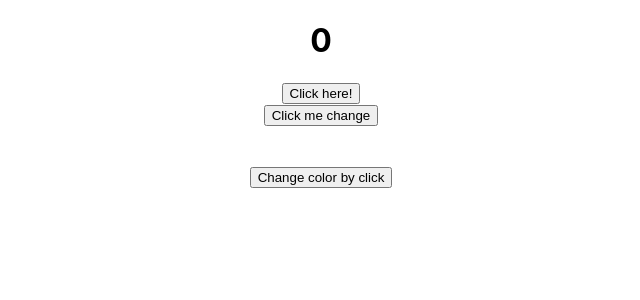
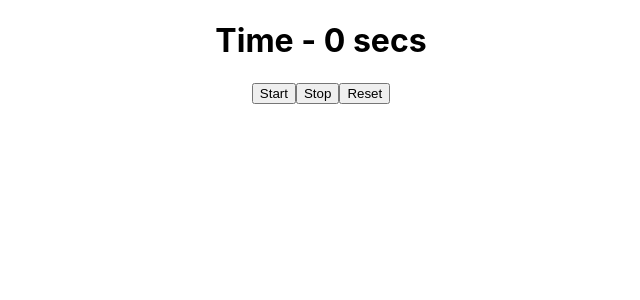
Before and after one commit to Ssharma0355/hooks-revision, a React (Create React App) app: page / in a window 1280 px wide. Shown: the top 300 px of the page, without its empty margins (319-959 px from the left). Built offline with nearby package versions, Linux system fonts and the light colour scheme.

Commit message:
Stop Watch

```diff
--- a/src/App.js
+++ b/src/App.js
@@ -8,6 +8,7 @@ import Calculation from './components/UseMemo/Calculation';
 import Calling from './components/UseCallback/Calling';
 import ExpensiveCalculation from './components/UseCallbackSecondExample/ExpensiveCalculation';
 import CounterandRef from './components/UseRef/CounterandRef';
+import StopWatch from './components/UseRef/StopWatch';
 
 function App() {
   return (
@@ -37,7 +38,10 @@ function App() {
       {/* <ExpensiveCalculation /> */}
 
       {/* useRef  */}
-      <CounterandRef />
+      {/* <CounterandRef /> */}
+
+      {/* stop watch with help of useRef  */}
+      <StopWatch />
 
     </div>
   );
--- /dev/null
+++ b/src/components/UseRef/StopWatch.js
@@ -0,0 +1,30 @@
+import React, { useRef, useState } from 'react'
+
+function StopWatch() {
+    const [time, setTime] =useState(0);
+    const timerRef = useRef(null);
+
+    const startTimer =()=>{
+       timerRef.current = setInterval(()=>{
+            setTime(time =>time+1);
+        },1000)
+    }
+    const stopTimer =()=>{
+        clearInterval(timerRef.current);
+        timerRef.current = null;
+    }
+    const resetTimer=()=>{
+        stopTimer();
+        setTime(0);
+    }
+  return (
+    <div>
+      <h1>Time - {time} secs</h1>
+      <button onClick={startTimer}>Start</button>
+      <button onClick={stopTimer}>Stop</button>
+      <button onClick={resetTimer}>Reset</button>
+    </div>
+  );
+}
+
+export default StopWatch
```
